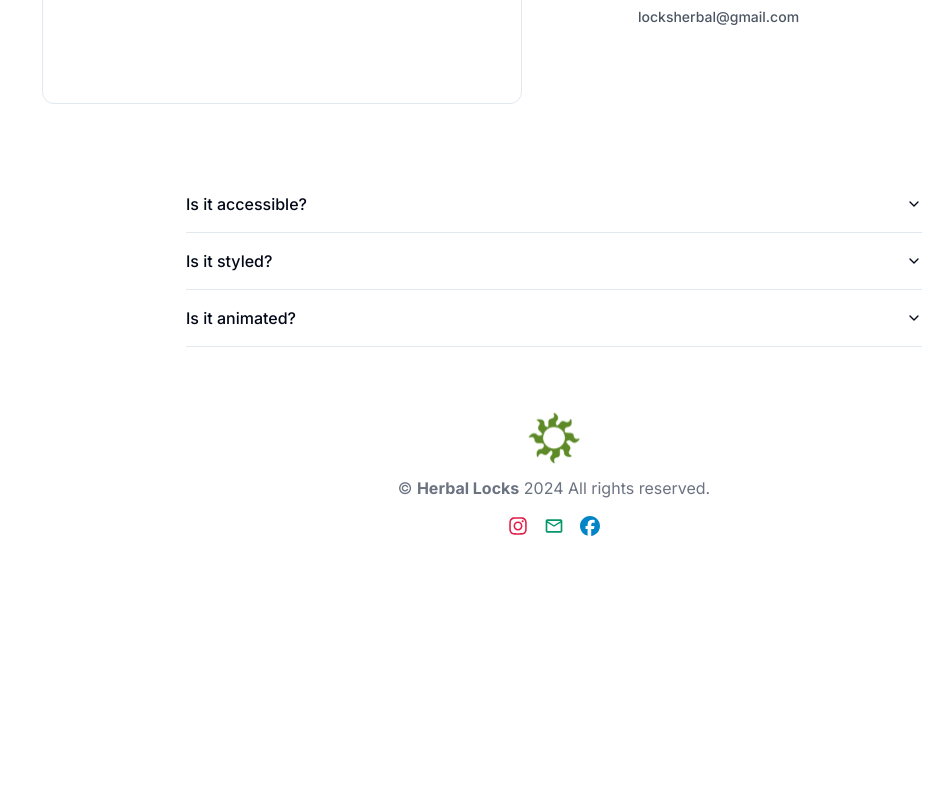
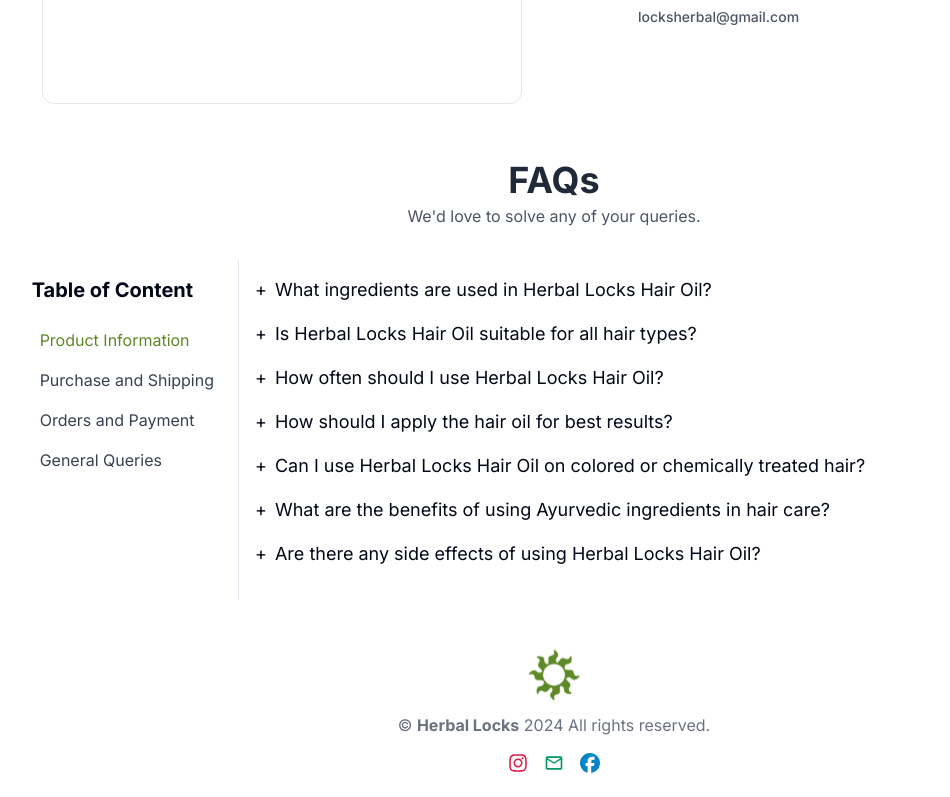
Before and after one commit to xoshiraghavx/vite-project, a Next.js app: page / in a window 1280 px wide. Shown: the part 3022-3819 px from the top of the page, without its empty margins (86-1036 px from the left). Before the commit the page ends 3614 px from the top, so only its background shows below. Built offline with nearby package versions, Linux system fonts and the light colour scheme; grey boxes are pictures that could not be loaded.

Commit message:
chore: Update styling, layout, and formatting in various components

```diff
--- a/src/components/elements/Home/HomeFaq.js
+++ b/src/components/elements/Home/HomeFaq.js
@@ -1,35 +1,92 @@
-import React from "react";
-import {
-  Accordion,
-  AccordionContent,
-  AccordionItem,
-  AccordionTrigger,
-} from "@/components/ui/accordion";
+"use client"; // Add this directive at the top
 
-function HomeFaq() {
+import React, { useState } from 'react';
+
+const faqData = [
+  { category: 'Product Information', questions: [
+    { question: 'What ingredients are used in Herbal Locks Hair Oil?', answer: 'Our Herbal Locks Hair Oil is formulated with a blend of natural Ayurvedic ingredients, including Amla, Bhringraj, Brahmi, Neem, Coconut Oil,Sesame Oil and many more. These ingredients are known for their nourishing and strengthening properties, promoting healthy hair growth and reducing hair fall.' },
+    { question: 'Is Herbal Locks Hair Oil suitable for all hair types?', answer: 'Yes, Herbal Locks Hair Oil is suitable for all hair types. Whether you have curly, straight, wavy, or coily hair, our oil provides essential nutrients that benefit all hair textures and conditions.' },
+    { question: 'How often should I use Herbal Locks Hair Oil?', answer: 'For optimal results, we recommend using Herbal Locks Hair Oil 2-3 times a week. Regular use will help nourish your scalp, strengthen your hair, and promote healthy growth.' },
+    { question: 'How should I apply the hair oil for best results?', answer: 'To achieve the best results divide your hair into manageable sections,apply oil, spread the oil from the roots to the tips of your hair, leave it on for at least 1-2 hours, or overnight for deep conditioning, Shampoo and condition your hair as usual.' },
+    { question: 'Can I use Herbal Locks Hair Oil on colored or chemically treated hair?', answer: 'Yes, Herbal Locks Hair Oil is safe to use on colored or chemically treated hair. Its natural ingredients help nourish and restore the health of your hair, making it a great addition to your hair care routine.' },
+    { question: 'What are the benefits of using Ayurvedic ingredients in hair care?', answer: 'Ayurvedic ingredients have been used for centuries to promote hair health. They offer several benefits, including: Nourishment, Strength, Growth, Scalp health, Natural shine' },
+    { question: 'Are there any side effects of using Herbal Locks Hair Oil?', answer: 'Herbal Locks Hair Oil is made with natural ingredients and is generally safe for use. However, if you have any specific allergies to the ingredients listed, it is recommended to perform a patch test before using the product extensively. If you experience any irritation or adverse reactions, discontinue use and consult a healthcare professional.' },
+  ]},
+  { category: 'Purchase and Shipping', questions: [
+    { question: 'Where can I purchase Herbal Locks Hair Oil?', answer: 'You can purchase Herbal Locks Hair Oil directly from our official website herballocks.in. Additionally, it is available on major online marketplaces and selected retail stores.' },
+    { question: 'What are the shipping charges?', answer: 'Shipping charges vary based on your location and the weight of your package. Free shipping is available on orders over a certain amount, which will be detailed at checkout.' },
+    { question: 'How long does it take to deliver my order?', answer: 'Orders are delivered within 3-7 business days, depending on your location.' },
+  ] },
+  { category: 'Orders and Payment', questions: [
+    { question: 'What payment methods are accepted?', answer: 'We accept a variety of online payment methods for your convenience.' },
+    { question: 'Can I change or cancel my order after placing it?', answer: 'If you need to change or cancel your order, please contact our customer service team as soon as possible. We can modify or cancel your order if it has not yet been processed or shipped. Once an order has been shipped, changes or cancellations are not possible.' },
+    { question: 'What should I do if I receive a damaged or incorrect product?', answer: 'If you receive a damaged or incorrect product, please contact our customer service team immediately with your order number and photos of the damaged or incorrect item. We will arrange for a replacement or a refund, depending on your preference. Our priority is to ensure your satisfaction and resolve the issue promptly.' },
+  ] },
+  { category: 'General Queries', questions: [
+    { question: 'How can I contact customer support?', answer: 'We accept a variety of online payment methods for your convenience.' },
+    { question: 'How long does it take to see results with Herbal Locks Hair Oil?', answer: 'Yes, Herbal Locks Hair Oil is formulated with natural Ayurvedic ingredients known for their soothing and healing properties. It can help alleviate dandruff and other scalp issues by nourishing the scalp, reducing dryness, and promoting overall scalp health.' },
+    { question: 'Can I leave the hair oil on overnight?', answer: 'Yes, you can leave Herbal Locks Hair Oil on overnight for deeper penetration and better results. Apply the oil evenly to your scalp and hair, massage it gently, and cover your head with a shower cap or a towel to prevent staining your pillow. Wash it off the next morning with a mild shampoo for best results.' },
+    { question: 'Can Herbal Locks Hair Oil help with dandruff or scalp issues?', answer: 'You can contact our customer support team through Email, Contact Number or Social Media handels' },
+  ] },
+];
+
+const HomeFaq = () => {
+  const [selectedCategory, setSelectedCategory] = useState('Product Information');
+  const [expandedQuestion, setExpandedQuestion] = useState(null);
+
+  const handleCategoryClick = (category) => {
+    setSelectedCategory(category);
+    setExpandedQuestion(null);
+  };
+
+  const handleQuestionClick = (question) => {
+    setExpandedQuestion(expandedQuestion === question ? null : question);
+  };
+
   return (
-    <Accordion type="single" collapsible className="w-full max-w-3xl mx-auto p-4" id="faqs">
-      <AccordionItem value="item-1">
-        <AccordionTrigger>Is it accessible?</AccordionTrigger>
-        <AccordionContent>
-          Yes. It adheres to the WAI-ARIA design pattern.
-        </AccordionContent>
-      </AccordionItem>
-      <AccordionItem value="item-2">
-        <AccordionTrigger>Is it styled?</AccordionTrigger>
-        <AccordionContent>
-          Yes. It comes with default styles that matches the other
-          components&apos; aesthetic.
-        </AccordionContent>
-      </AccordionItem>
-      <AccordionItem value="item-3">
-        <AccordionTrigger>Is it animated?</AccordionTrigger>
-        <AccordionContent>
-          Yes. It&apos;s animated by default, but you can disable it if you prefer.
-        </AccordionContent>
-      </AccordionItem>
-    </Accordion>
+    <>
+      <div className='text-center mb-[2rem]'>
+        <h1 className='text-3xl font-bold text-gray-800 sm:text-4xl dark:text-white'>
+          FAQs
+        </h1>
+        <p className='mt-1 text-gray-600 dark:text-neutral-400'>
+          We&apos;d love to solve any of your queries.
+        </p>
+      </div>
+      <div className="flex justify-center items-ceter 	">
+        <div className=" p-4 border-r">
+          <div className="font-bold text-xl mb-4">Table of Content</div>
+          {faqData.map((item) => (
+            <div
+              key={item.category}
+              className={`cursor-pointer p-2 ${selectedCategory === item.category ? 'text-[#5D8927]' : 'text-gray-700'}`}
+              onClick={() => handleCategoryClick(item.category)}
+            >
+              {item.category}
+            </div>
+          ))}
+        </div>
+        <div className="p-4 w-2/3">
+          {faqData.find(item => item.category === selectedCategory).questions.map((q, idx) => (
+            <div key={idx} className="mb-4">
+              <div
+                className="cursor-pointer text-lg flex items-center"
+                onClick={() => handleQuestionClick(q.question)}
+              >
+                <span className="mr-2">{expandedQuestion === q.question ? '-' : '+'}</span>
+                {q.question}
+              </div>
+              {expandedQuestion === q.question && (
+                <div className="pl-6 text-gray-700">
+                  {q.answer}
+                </div>
+              )}
+            </div>
+          ))}
+        </div>
+      </div>
+    </>
   );
-}
+};
 
 export default HomeFaq;
```
